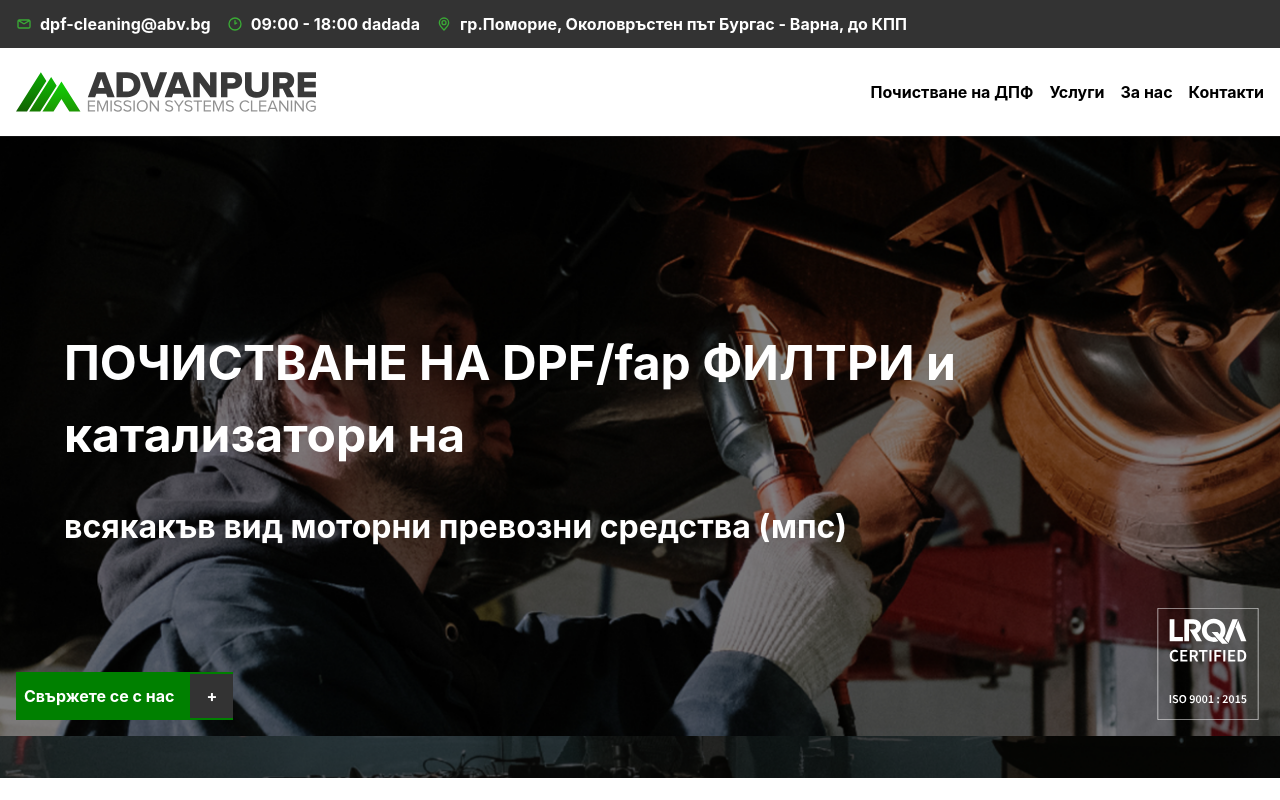
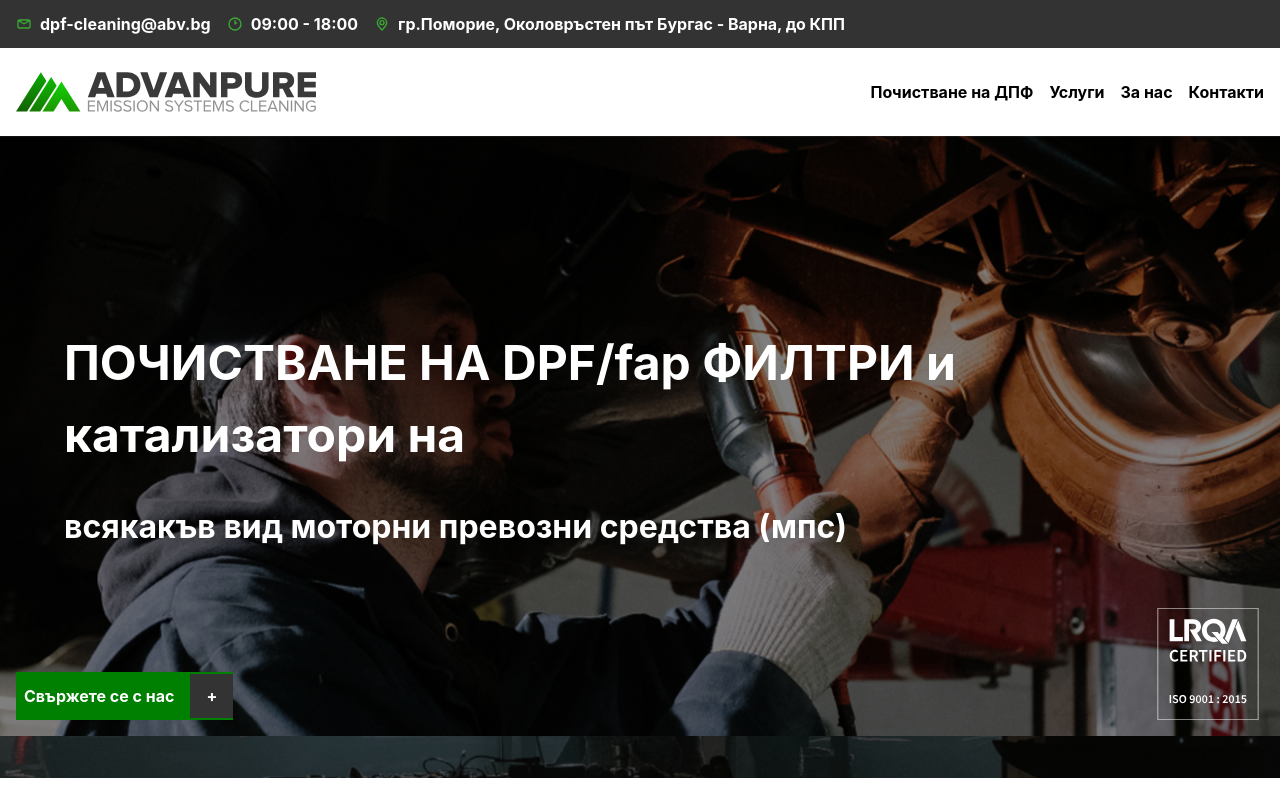
Before and after one commit to Koeww/dpf-cleaning, a React (Vite) app: page / in a window 1280 px wide. Built offline with nearby package versions, Linux system fonts and the light colour scheme.

Commit message:
Back changes

```diff
--- a/src/components/ContactBar.jsx
+++ b/src/components/ContactBar.jsx
@@ -9,7 +9,7 @@ const ContactBar = () => {
         </a>
         <a href="" className='contact-wrapper'>
             <img src="public/images/clock.svg" alt="icon-clock" />
-            09:00 - 18:00 dadada
+            09:00 - 18:00
         </a>
         <a href="" className='contact-wrapper'>
             <img src="public/images/location-pin.svg" alt="icon-location-pin" />
```
